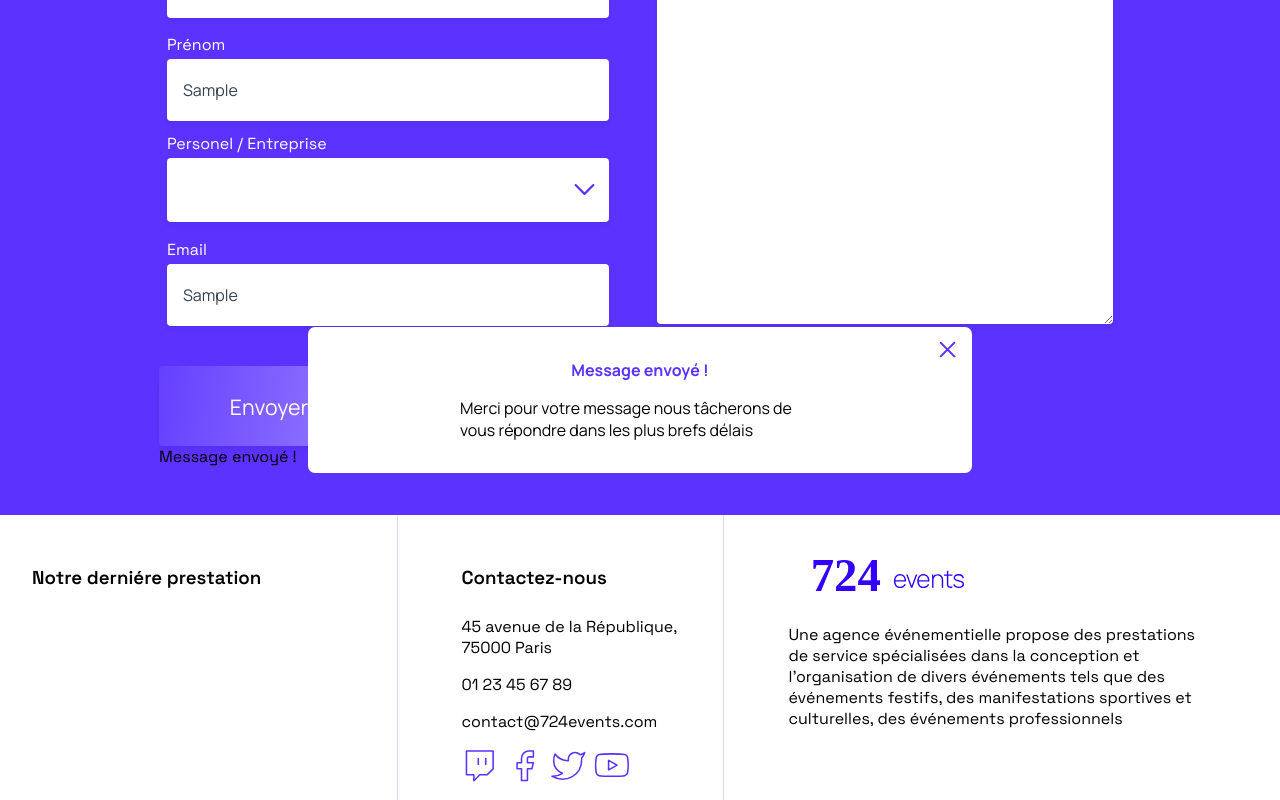
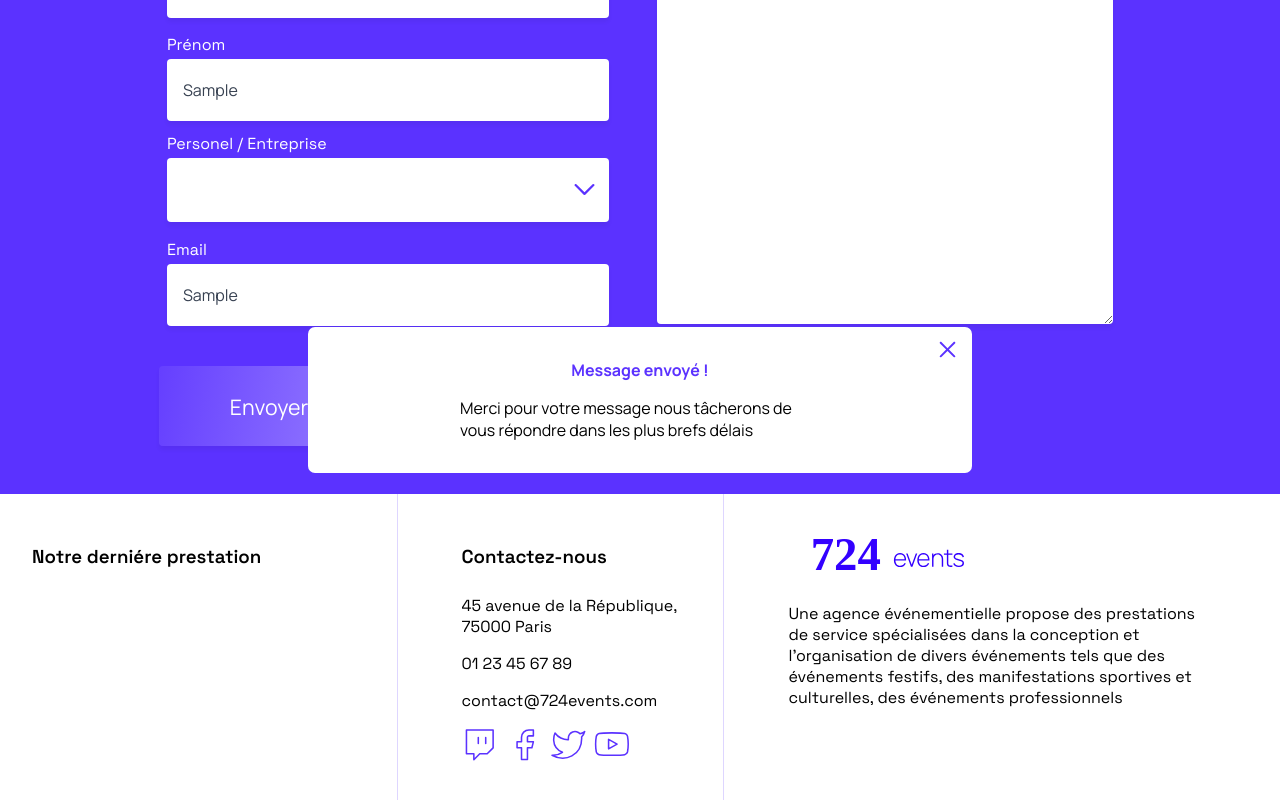
Before and after one commit to CynthiaCG-2202/Debuggez-le-site-d-une-agence, a React (Create React App) app: page / in a window 1280 px wide. Both pictures are taken after typing "Sample", "Sample", "Sample", "Sample" into the empty fields and a click on the input "Envoyer". Shown: the part 5619-6419 px from the top of the page. Built offline with nearby package versions, Linux system fonts and the light colour scheme.

Commit message:
Correction message envoyé dédoublé

```diff
--- a/src/containers/Form/index.js
+++ b/src/containers/Form/index.js
@@ -48,7 +48,7 @@ const Form = ({ onSuccess, onError }) => {
           <Button type={BUTTON_TYPES.SUBMIT} disabled={sending}>
             {sending ? "En cours" : "Envoyer"}
           </Button>
-          {success && <p>Message envoyé !</p>}
+          {success}
         </div>
         <div className="col">
           <Field
--- a/src/pages/Home/index.js
+++ b/src/pages/Home/index.js
@@ -96,11 +96,8 @@ const Page = () => {
         <Modal
           Content={
             <div className="ModalMessage--success">
-              <div>Message envoyé !</div>
-              <p>
-                Merci pour votre message nous tâcherons de vous répondre dans
-                les plus brefs délais
-              </p>
+              <div data-testid="success-message">Message envoyé !</div>
+              <p>Merci pour votre message nous tâcherons de vous répondre dans les plus brefs délais</p>
             </div>
           }
         >
```
